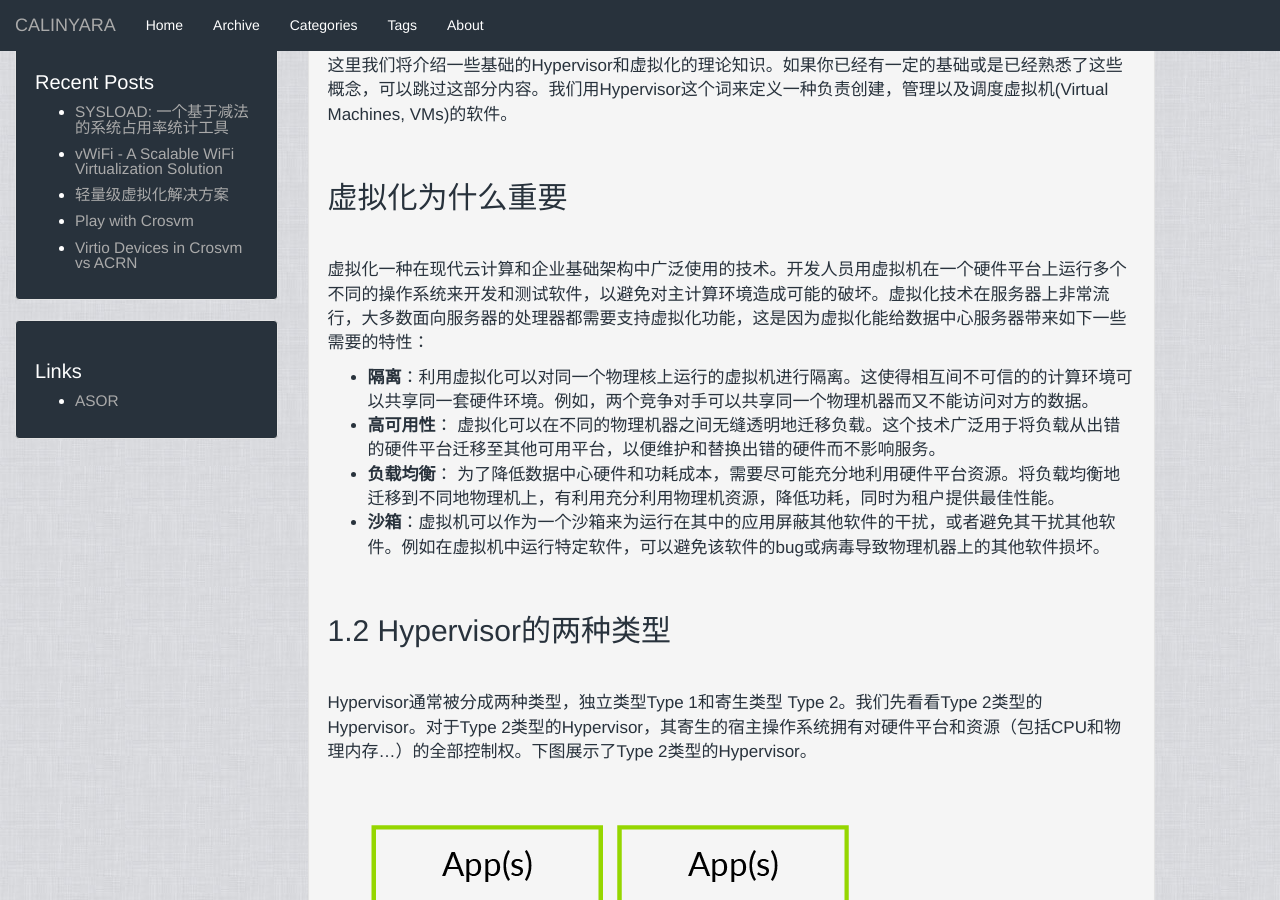
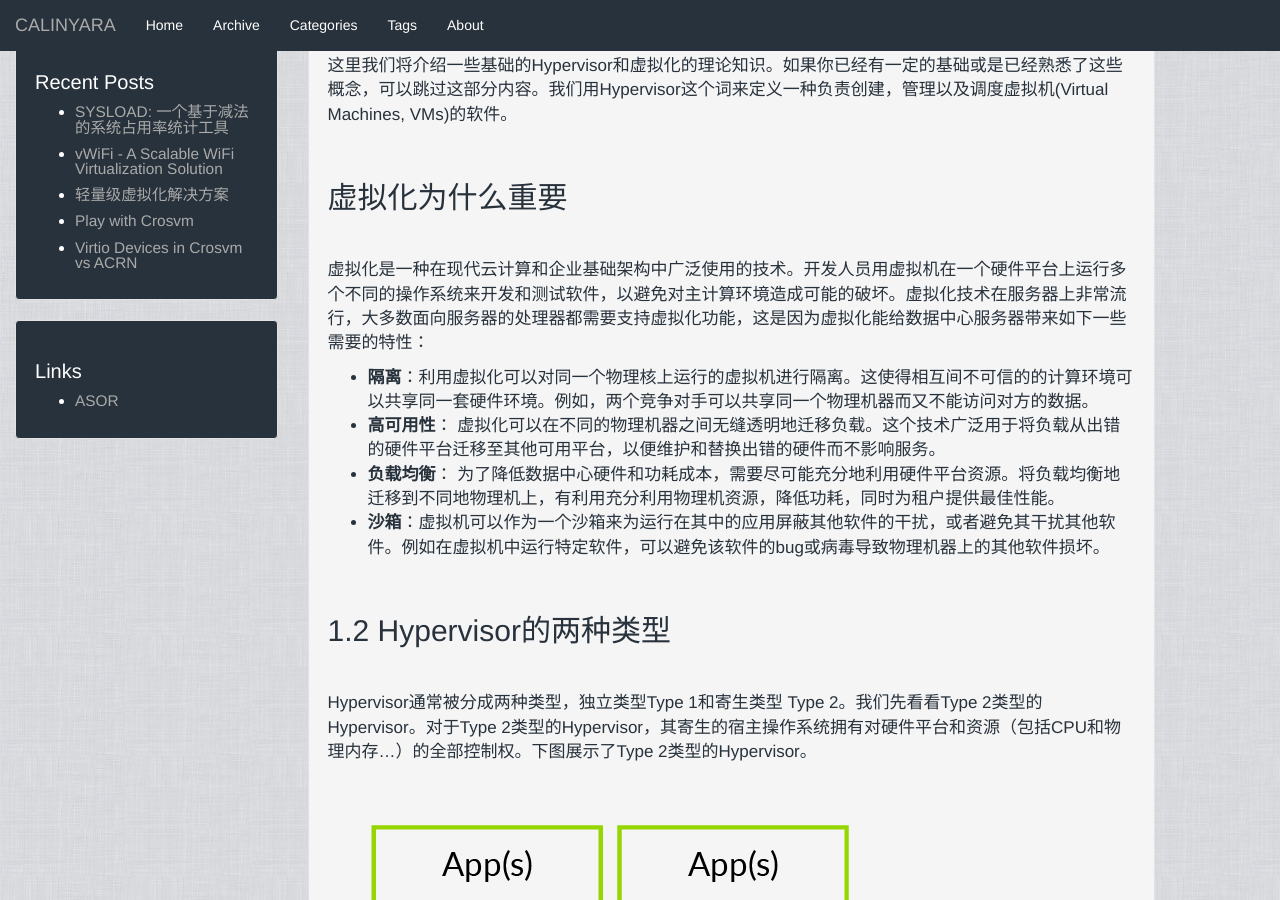
Before and after one commit to calinyara/calinyara.github.io, a Jekyll site: the page built from _posts/2019-11-3-armv8-virtualization.markdown, in a window 1280 px wide and 900 px high, scrolled down 502 px. Built offline with Jekyll 4.4.1, drawn with Linux system fonts in a browser that asks for light colours; some of the changed text lies outside the part shown.

Commit message:
armv8-virt-fix

```diff
--- a/_posts/2019-11-3-armv8-virtualization.markdown
+++ b/_posts/2019-11-3-armv8-virtualization.markdown
@@ -21,7 +21,7 @@ description:
 ## 虚拟化为什么重要
 <br>
 
-虚拟化一种在现代云计算和企业基础架构中广泛使用的技术。开发人员用虚拟机在一个硬件平台上运行多个不同的操作系统来开发和测试软件，以避免对主计算环境造成可能的破坏。虚拟化技术在服务器上非常流行，大多数面向服务器的处理器都需要支持虚拟化功能，这是因为虚拟化能给数据中心服务器带来如下一些需要的特性：
+虚拟化是一种在现代云计算和企业基础架构中广泛使用的技术。开发人员用虚拟机在一个硬件平台上运行多个不同的操作系统来开发和测试软件，以避免对主计算环境造成可能的破坏。虚拟化技术在服务器上非常流行，大多数面向服务器的处理器都需要支持虚拟化功能，这是因为虚拟化能给数据中心服务器带来如下一些需要的特性：
 
 - **隔离**：利用虚拟化可以对同一个物理核上运行的虚拟机进行隔离。这使得相互间不可信的的计算环境可以共享同一套硬件环境。例如，两个竞争对手可以共享同一个物理机器而又不能访问对方的数据。
 - **高可用性**： 虚拟化可以在不同的物理机器之间无缝透明地迁移负载。这个技术广泛用于将负载从出错的硬件平台迁移至其他可用平台，以便维护和替换出错的硬件而不影响服务。
@@ -37,7 +37,6 @@ Hypervisor通常被分成两种类型，独立类型Type 1和寄生类型 Type 2
 <br>
 <div align="center"><img src="/assets/images/armv8_virtualization/1 Example of a hosted or Type 2 hypervisor.png"/></div>
 <p align="center">图1：Type 2 Hypervisor</p>
-
 <br>
 宿主操作系统，指的是直接运行在硬件平台上并为Type 2类型的Hypervisor提供运行环境的操作系统。这类Hypervisor可以充分利用宿主操作系统对物理硬件的管理功能，而Hypervisor只需提供虚拟化相关功能即可。不知你是否使用过Virtual Box或是VMware Workstation, 这类软件就是Type 2类型的Hypervisor。
 
@@ -48,7 +47,6 @@ Hypervisor通常被分成两种类型，独立类型Type 1和寄生类型 Type 2
 <br>
 <div align="center"><img src="/assets/images/armv8_virtualization/2 Example of a standalone or Type 1 hypervisor.png"/></div>
 <p align="center">图2：Type 1 Hypervisor</p>
-
 <br>
 在开源社区常见的Hypervisor, Xen (Type 1) 和 KVM (Type 2)就分属这两种不同的类型。其他开源的或知识产权的Hypervisor，可参见 [WiKi](https://en.wikipedia.org/wiki/Comparison_of_platform_virtualization_software)。
 
@@ -106,7 +104,6 @@ stage 2转换表的格式和stage 1的类似，但也有些属性的处理不太
 <br>
 <div align="center"><img src="/assets/images/armv8_virtualization/5 VA to IPA to PA address translation.png"/></div>
 <p align="center">图5：地址转换, VA to IPA to PA</p>
-
 <br>
 ### VMID
 <br>
@@ -126,7 +123,6 @@ stage 1 和 stage 2映射都包含属性，例如存储类型，访问权限等
 <br>
 <div align="center"><img src="/assets/images/armv8_virtualization/6 Combining stage 1 and stage 2 attributes.png"/></div>
 <p align="center">图6：映射属性整合</p>
-
 在上面的例子中，Device属性比起Normal属性更具限制性，因此最终结果是Device属性。同样的原理，如果你将顺序调换一下也不会改变最终的属性。
 
 <br>
@@ -145,14 +141,12 @@ stage 1 和 stage 2映射都包含属性，例如存储类型，访问权限等
 <br>
 <div align="center"><img src="/assets/images/armv8_virtualization/7 Emulating IMMO new.png"/></div>
 <p align="center">图7：模拟MMIO</p>
-
 <br>
 VM使用外围设备区域来访问其看到的物理外围设备，这其中包含了直通设备和虚拟外围设备。虚拟设备完全由Hypervisor模拟，如下图所示
 
 <br>
 <div align="center"><img src="/assets/images/armv8_virtualization/8 Stage 2 mappings for virtual and assigned peripherals.png"/></div>
 <p align="center">图8：stage 2映射</p>
-
 <br>
 
 一个直通设备被直接分配给VM并映射到IPA地址空间，这使得VM中的软件可用直接访问真实的物理硬件。一个虚拟的外围设备由Hypervisor模拟，其stage 2的转换项被标记为fault。虽然VM中的软件看来其是直接与物理设备交互，但实际上这一访问会导致stage 2转换fault，从而进入相应的异常处理程序由Hypervisor模拟。
@@ -170,7 +164,6 @@ ESR_ELx寄存器用于报告发生异常的相关信息。当loads或stores一
 <br>
 <div align="center"><img src="/assets/images/armv8_virtualization/9 Example of emulating an access to MMIO.png"/></div>
 <p align="center">图9：外围设备模拟</p>
-
 1. VM里的软件尝试访问虚拟外围设备，这个例子当中是虚拟UART的接收FIFO。
 2. 该访问被stage 2转换block住，导致一个abort异常被路由到EL2。
    - 异常处理程序查询ESR_EL2关于异常的信息，如访问长度，目的寄存器，是load还是store操作。
@@ -561,6 +554,7 @@ Arm体系结构定义了安全世界和非安全世界两个物理地址空间
 - 32 x 128-bit浮点/SIMD寄存器(V0...V31)
 - 两个栈寄存器(SP_EL0, SP_EL1)
 
+
 使用LDP和STP指令，Hypervisor需要运行33条指令来存储和恢复这些寄存器。虚拟化最终的损耗不仅取决于硬件还取决于Hypervisor的设计。
 
 
```
Also changed, not shown: other parts of _posts/2019-11-3-armv8-virtualization.markdown (+1 -1 lines).
